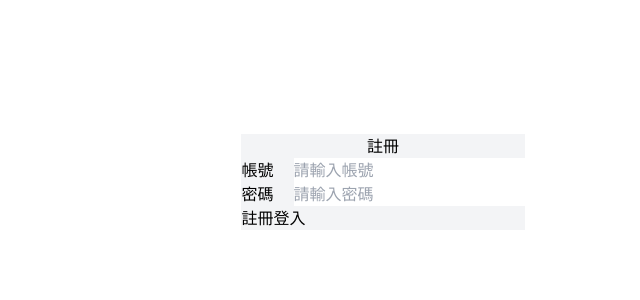
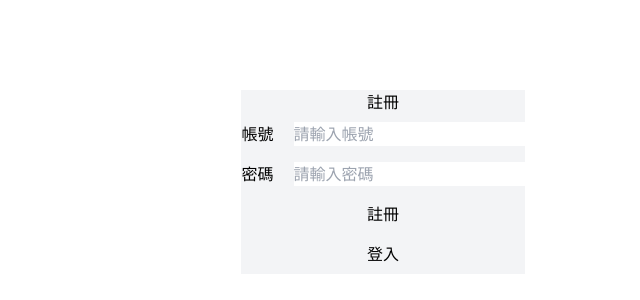
Before and after one commit to timthebouncer/q2, a React (Create React App) app: page / in a window 1280 px wide. Shown: the part 218-518 px from the top of the page, without its empty margins (257-897 px from the left). Built offline with nearby package versions, Linux system fonts and the light colour scheme.

Commit message:
input css

```diff
--- /dev/null
+++ b/src/pages/views/loginPage/index.css
@@ -0,0 +1,3 @@
+.formWrapper{
+    @apply flex justify-around items-center flex-col h-40
+}
--- a/src/pages/views/loginPage/login.js
+++ b/src/pages/views/loginPage/login.js
@@ -1,6 +1,7 @@
 import React from 'react'
 import Form from "../../../component/form";
 import TextInput from "../../../component/form/input";
+import './index.css'
 
 const LoginPage=()=>{
   return(
```
